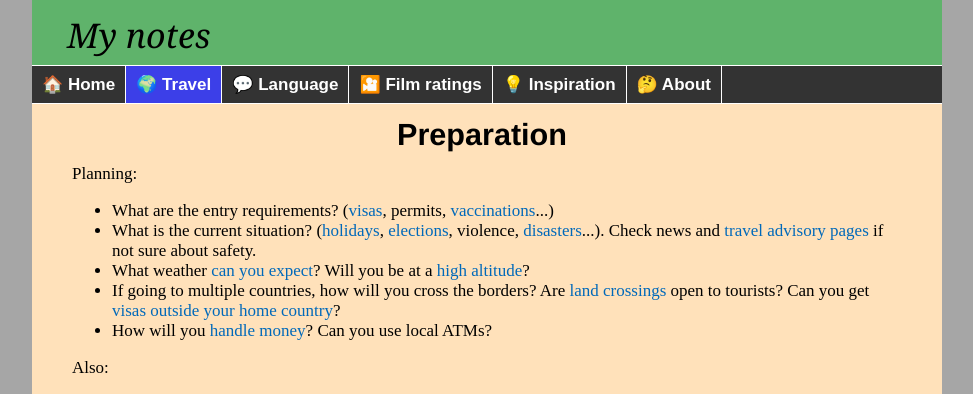
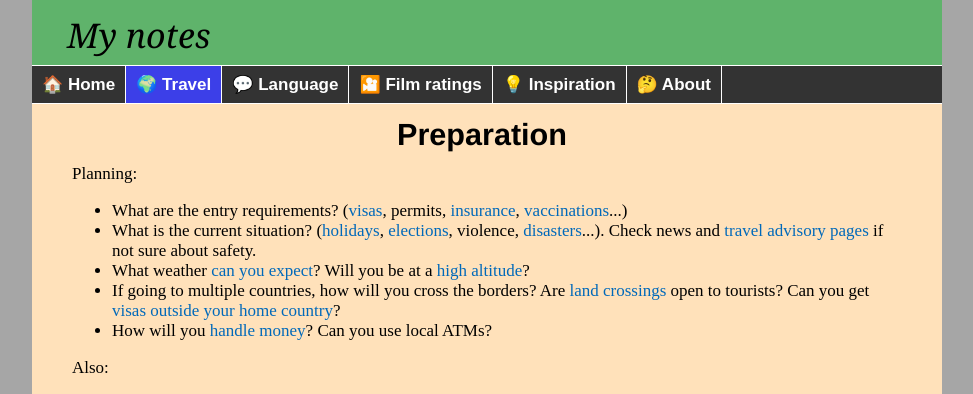
Before and after one commit to witbag/witbag.github.io, a Jekyll site: the page built from travel/preparation.html, in a window 1280 px wide. Shown: the top 394 px of the page, without its empty margins (153-1126 px from the left). Built offline with Jekyll 4.4.1, drawn with Linux system fonts in a browser that asks for light colours.

Commit message:
Update preparation.html

```diff
--- a/travel/preparation.html
+++ b/travel/preparation.html
@@ -9,7 +9,7 @@ title: Travel advice
 <center><h2>Preparation</h2></center>
 Planning:
 <ul>
-<li>What are the entry requirements? (<a href="https://en.wikipedia.org/wiki/Template:Visa_requirements">visas</a>, permits, <a href="health.html">vaccinations</a>...)<br>
+<li>What are the entry requirements? (<a href="https://en.wikipedia.org/wiki/Template:Visa_requirements">visas</a>, permits, <a href="money.html">insurance</a>, <a href="health.html">vaccinations</a>...)<br>
 <li>What is the current situation? (<a href="https://www.timeanddate.com/calendar/" target=_blank>holidays</a>, <a href="https://www.electionguide.org/elections/type/upcoming/" target=_blank>elections</a>, violence, <a href="http://www.gdacs.org/" target=_blank>disasters</a>...). Check news and <a href="resources.html#advis">travel advisory pages</a> if not sure about safety.<br>
 <li>What weather <a href="http://climatemaps.romgens.com/" target=_blank>can you expect</a>? Will you be at a <a href="health.html">high altitude</a>?<br>
 <li>If going to multiple countries, how will you cross the borders? Are <a href="borders.html">land crossings</a> open to tourists? Can you get <a href="visas.html">visas outside your home country</a>?<br>
```
